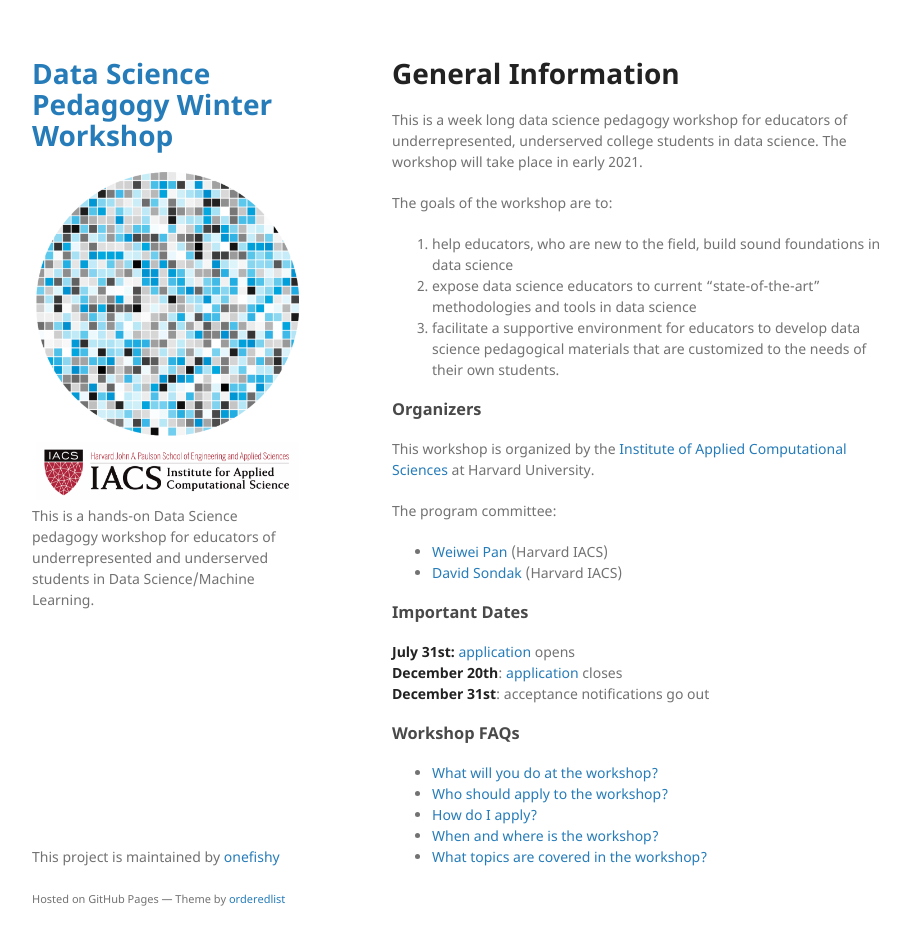
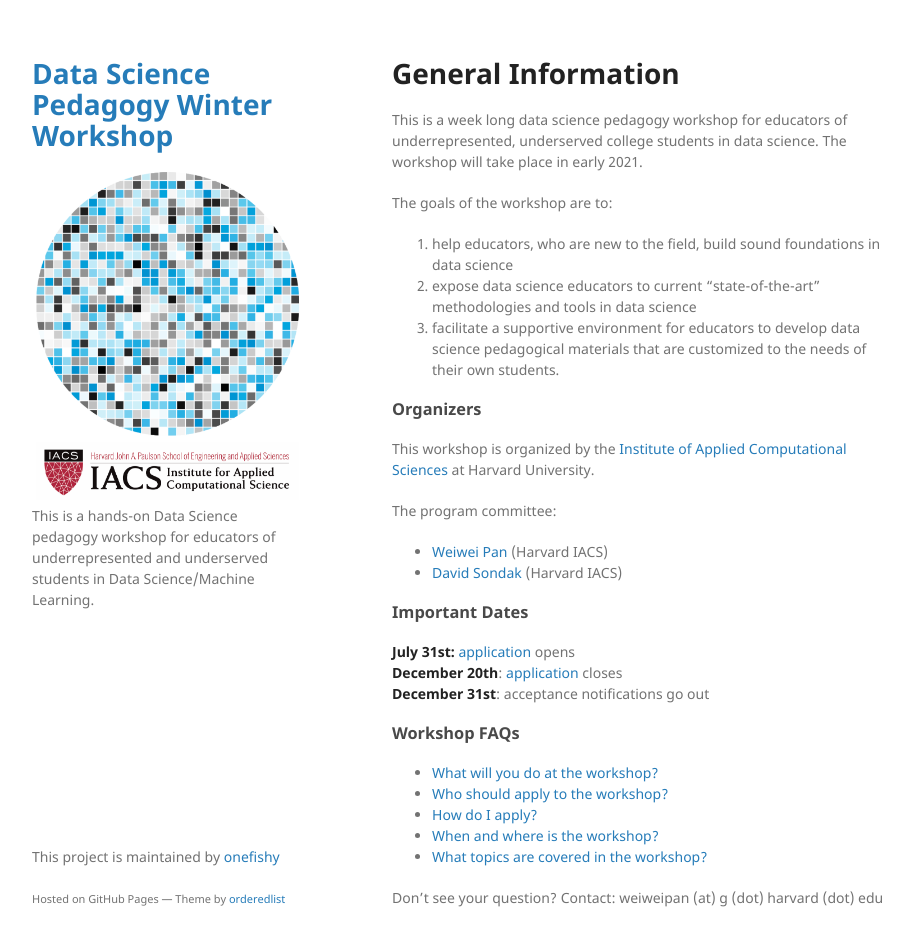
Before and after one commit to onefishy/data-science-workshop, a Jekyll site: the page built from docs/index.md, in a window 1280 px wide and 978 px high. Shown: the top 946 px of the window, without its empty margins (178-1091 px from the left). Built offline with Jekyll 4.4.1, drawn with Linux system fonts in a browser that asks for light colours; our own code applies the rules of GitHub Pages for plain Markdown files.

Commit message:
Update index.md

```diff
--- a/docs/index.md
+++ b/docs/index.md
@@ -28,3 +28,5 @@ The program committee:
 - [How do I apply?](./application-process.html)
 - [When and where is the workshop?](./when-and-where.html)
 - [What topics are covered in the workshop?](./schedule.html)
+
+Don't see your question? Contact: weiweipan (at) g (dot) harvard (dot) edu
```
